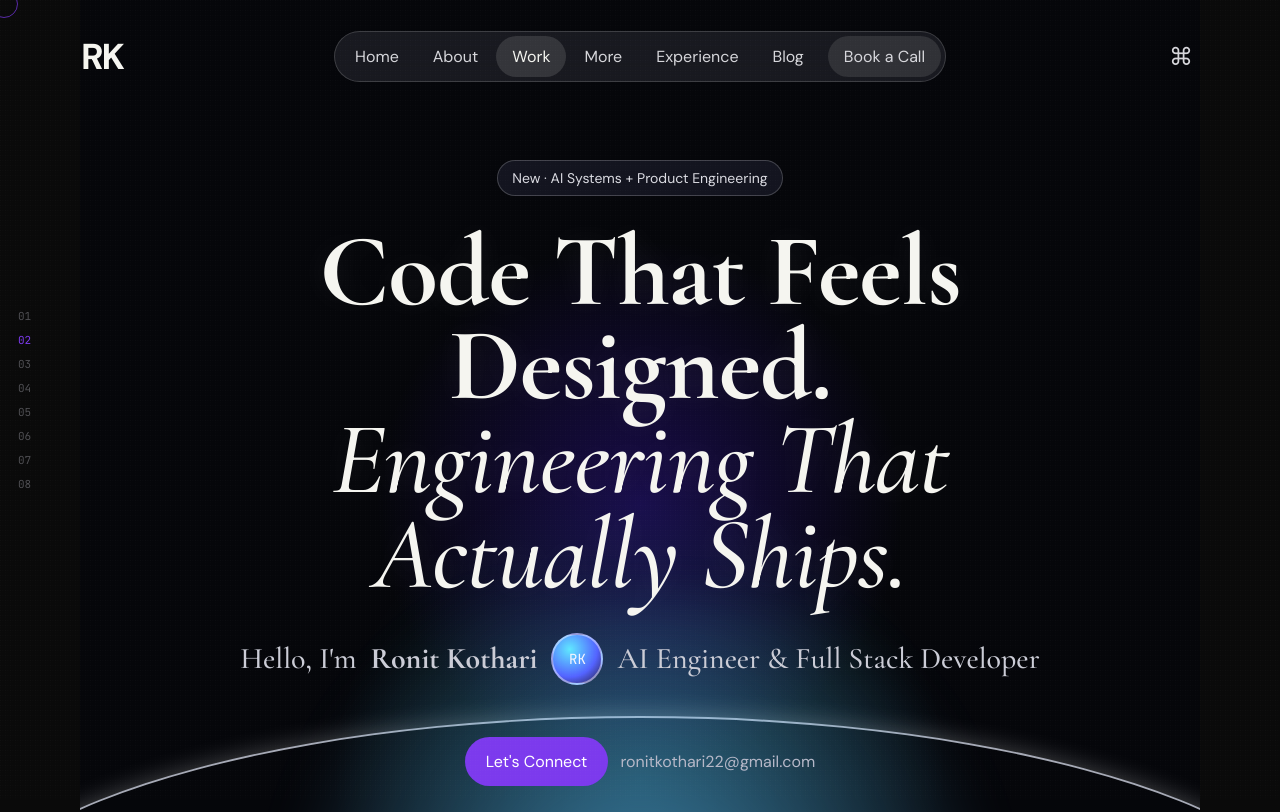
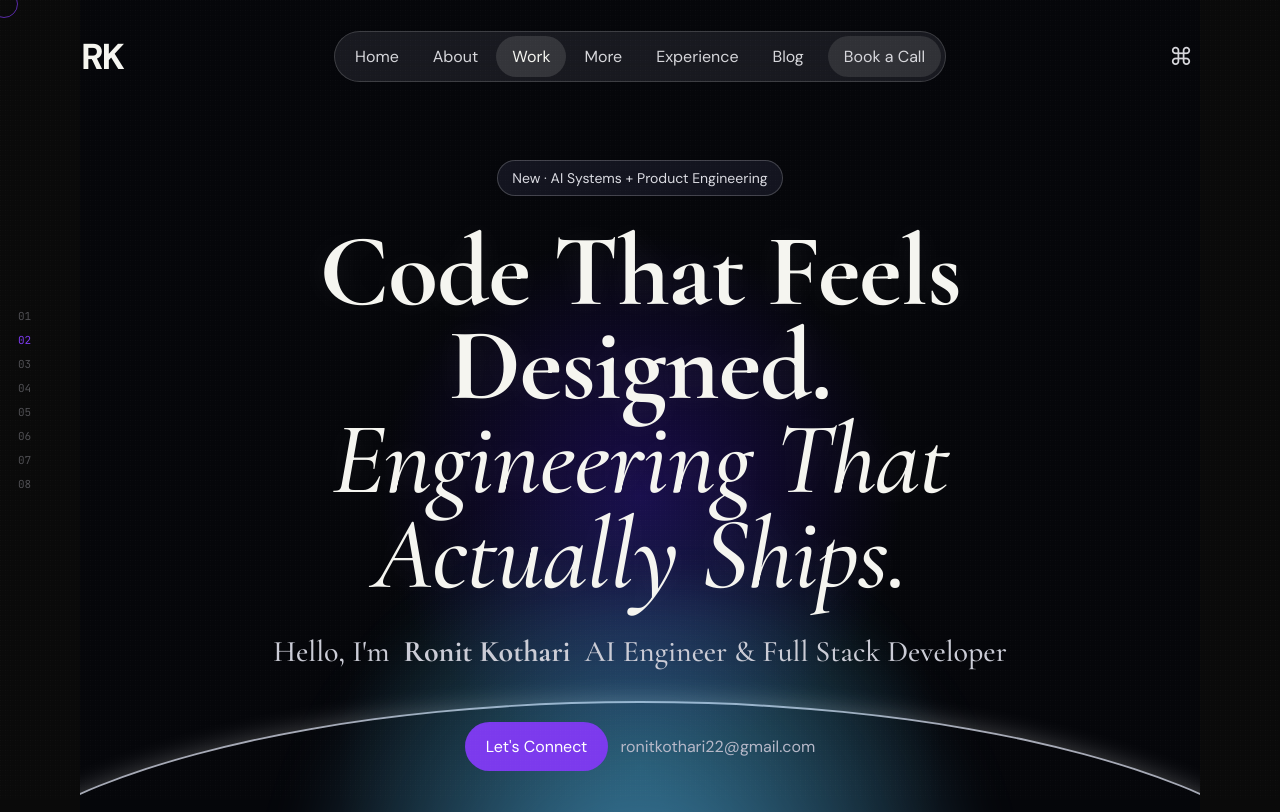
Before and after one commit to Ronitkothari22/Ronit_Portfolio, a Next.js app: page / in a window 1280 px wide. Shown: the top 812 px of the page. Built offline with nearby package versions, Linux system fonts and the light colour scheme.

Commit message:
fix: remove avatar span from hero intro for cleaner presentation

```diff
--- a/src/features/portfolio/components/sections/HeroSection.tsx
+++ b/src/features/portfolio/components/sections/HeroSection.tsx
@@ -15,7 +15,6 @@ export function HeroSection({ bars: _bars }: HeroSectionProps) {
 
         <p className="hero-intro">
           Hello, I&apos;m <strong>Ronit Kothari</strong>
-          <span className="hero-avatar" aria-hidden>RK</span>
           <span>AI Engineer & Full Stack Developer</span>
         </p>
 
```
